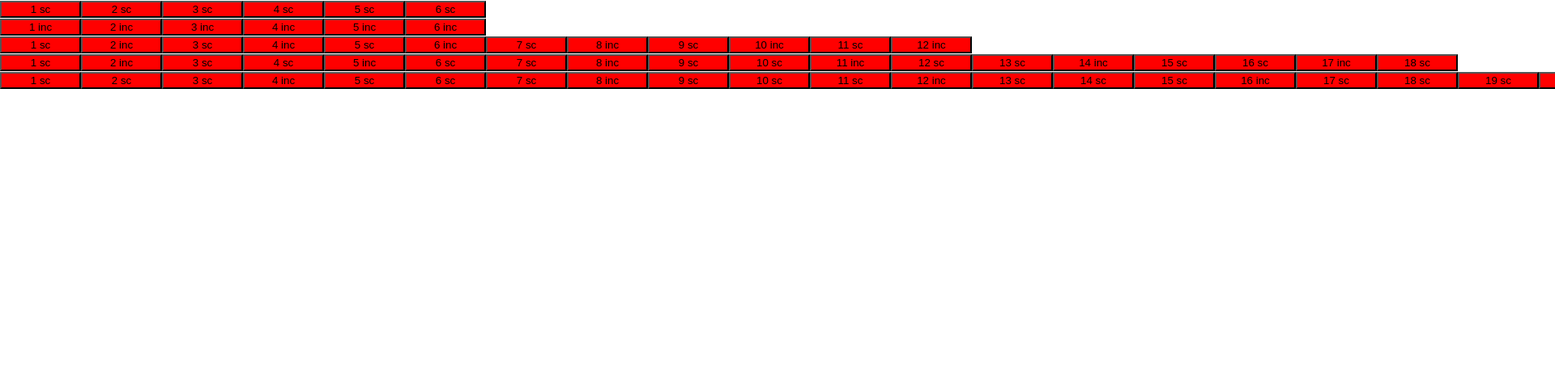
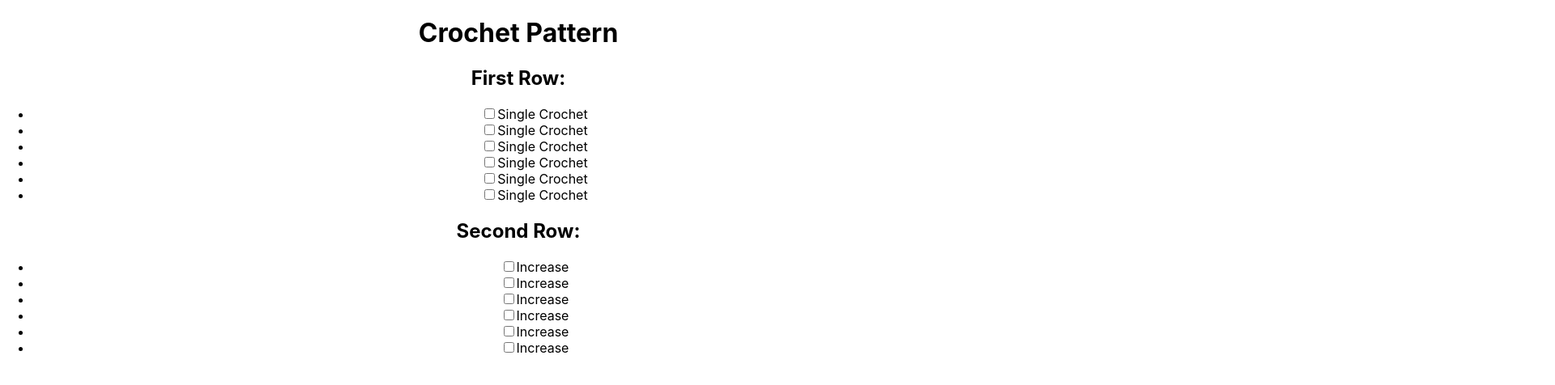
Before and after one commit to Chorwhat/crochet-app, a React (Create React App) app: page / in a window 1280 px wide. Shown: the top 476 px of the page at 81% size, 1920 px wide, since content can reach past the window. Built offline with nearby package versions, Linux system fonts and the light colour scheme.

Commit message:
scraps Stitch.js
I ended up moving everything into pattern and then realized I dont think I need a stitch.js so I deleted it and was able to keep everything working.

```diff
--- a/src/App.js
+++ b/src/App.js
@@ -1,6 +1,4 @@
 import './App.css';
-import Stitch from './components/Stitch';
-import Row from './components/Row';
 import Pattern from './components/Pattern'
 
 function App() {
--- a/src/components/Pattern.js
+++ b/src/components/Pattern.js
@@ -1,25 +1,68 @@
-import React from 'react';
+import { useState } from 'react';
 import Row from './Row';
 
-function Pattern() {
-    const rows = [
-        ['sc','sc','sc','sc','sc','sc'],
-        ['inc', 'inc', 'inc', 'inc', 'inc', 'inc'],
-        ['sc', 'inc', 'sc', 'inc', 'sc', 'inc', 'sc', 'inc', 'sc', 'inc', 'sc', 'inc'],
-        ['sc', 'inc', 'sc', 'sc', 'inc', 'sc', 'sc', 'inc', 'sc', 'sc', 'inc', 'sc', 'sc', 'inc', 'sc', 'sc', 'inc', 'sc'],
-        ['sc', 'sc', 'sc', 'inc', 'sc', 'sc', 'sc', 'inc', 'sc', 'sc', 'sc', 'inc', 'sc', 'sc', 'sc', 'inc', 'sc', 'sc', 'sc', 'inc', 'sc', 'sc', 'sc', 'inc', 'sc', 'sc', 'sc', 'inc']
 
-]
+const pattern = [
+  [
+  { id: 0, stitchType: 'Single Crochet', complete: false },
+  { id: 1, stitchType: 'Single Crochet', complete: false },
+  { id: 2, stitchType: 'Single Crochet', complete: false},
+  { id: 3, stitchType: 'Single Crochet', complete: false },
+  { id: 4, stitchType: 'Single Crochet', complete: false },
+  { id: 5, stitchType: 'Single Crochet', complete: false},
+    ],
+    [
+  { id: 0, stitchType: 'Increase', complete: false },
+  { id: 1, stitchType: 'Increase', complete: false },
+  { id: 2, stitchType: 'Increase', complete: false},
+  { id: 3, stitchType: 'Increase', complete: false },
+  { id: 4, stitchType: 'Increase', complete: false },
+  { id: 5, stitchType: 'Increase', complete: false},
+    ],
 
+];
 
+export default function Pattern() {
+  const [firstRow, setFirstRow] = useState(pattern[0]);
+  const [secondRow, setSecondRow] = useState(
+    pattern[1]
+  );
 
-    return (
-        <>
-        {rows.map((row) => (
-            <Row rowInfo={row} />
-        ))}
-        </>
-    );
+  function handleToggleFirstRow(stitchId, nextComplete) {
+    setFirstRow(firstRow.map(stitch => {
+      if (stitch.id === stitchId) {
+        // Create a *new* object with changes
+        return { ...stitch, complete: nextComplete };
+      } else {
+        // No changes
+        return stitch;
+      }
+    }));
+  }
+
+  function handleToggleSecondRow(stitchId, nextComplete) {
+    setSecondRow(secondRow.map(stitch => {
+      if (stitch.id === stitchId) {
+        // Create a *new* object with changes
+        return { ...stitch, complete: nextComplete };
+      } else {
+        // No changes
+        return stitch;
+      }
+    }));
+  }
+
+  return (
+    <>
+      <h1>Crochet Pattern</h1>
+      <h2>First Row:</h2>
+      <Row
+        stitches={firstRow}
+        onToggle={handleToggleFirstRow} />
+      <h2>Second Row:</h2>
+      <Row
+        stitches={secondRow}
+        onToggle={handleToggleSecondRow} />
+    </>
+  );
 }
-
-export default Pattern;
--- a/src/components/Row.js
+++ b/src/components/Row.js
@@ -1,41 +1,25 @@
-import React, {useState, useEffect} from 'react'
-import Stitch from './Stitch'
-
-
 function Row(props) {
 
-    const {rowInfo} = props
-
-    //I need row information to be passed in here somehow from above
-    //then I can have the row get passed in and let the array below just be that
-    //that way when it gets passed into the state it should work
-    //['sc','sc','inc','sc','sc','sc']
-    let testRow = rowInfo
-
-    const [stitches, setNewStitches] = useState(testRow)
-
-
-    useEffect (() => {
-        const newStitches= [...stitches];
-        setNewStitches(newStitches);
-    }, [])
-
-
-    const stitchesArray = []
-
-    for (let i = 0; i <= testRow.length -1; i++) {
-        stitchesArray.push([i + 1, testRow[i], '0']);
-      }
-
+    const {stitches, onToggle } = props
 
     return (
-        <div className='Row'>
-            {stitchesArray.map((stitch) => (
-                <Stitch stitch={stitch[1]} stitchNumber={stitch[0]} stitchStatus={stitch[2]}/>
-            ))}
-
-        </div>
+      <ul>
+        {stitches.map(stitch => (
+          <li key={stitch.id}>
+            <label>
+              <input type="checkbox" checked={stitch.complete} onChange={e => {
+                  onToggle(
+                    stitch.id,
+                    e.target.checked
+                  );
+                }}
+              />
+              {stitch.stitchType}
+            </label>
+          </li>
+        ))}
+      </ul>
     );
 }
 
-export default Row;
+export default Row
--- a/src/components/Stitch.js
+++ /dev/null
@@ -1,45 +0,0 @@
-import React, {useState, useEffect} from 'react';
-
-function Stitch(props) {
-
-    const {
-        //the stitchType is single, double, inc, dec etc
-        //the stitchStyle handles css for the object
-        //the stitchNumber serves as the key and represents the stitch history
-        //the stitchStatus is a boolean for if its complete or not
-        //i.e the first stitch made is stitchNumber = 1, second is 2, and so on
-        stitch: stitchType, stitchNumber, stitchStatus
-    } = props
-
-    const [status, setStatus] = useState(false)
-
-
-    useEffect(() => {
-
-    })
-
-    const changeStatus = () => {
-        if (status == false){
-            setStatus(true)
-        }
-        if (status == true){
-            setStatus(false)
-        }
-    }
-    return (
-        <div>
-
-            {status
-            ? <button onClick={changeStatus} style={{backgroundColor: "green"}}>{stitchNumber} {stitchType} {status}</button>
-            : <button onClick={changeStatus} style={{backgroundColor: "red"}}>{stitchNumber} {stitchType} {status}</button>}
-
-
-
-         {/* <button className='stitch' style={stitchStyle}> {stitchType} </button> */}
-
-        </div>
-
-    );
-}
-
-export default Stitch;
```
